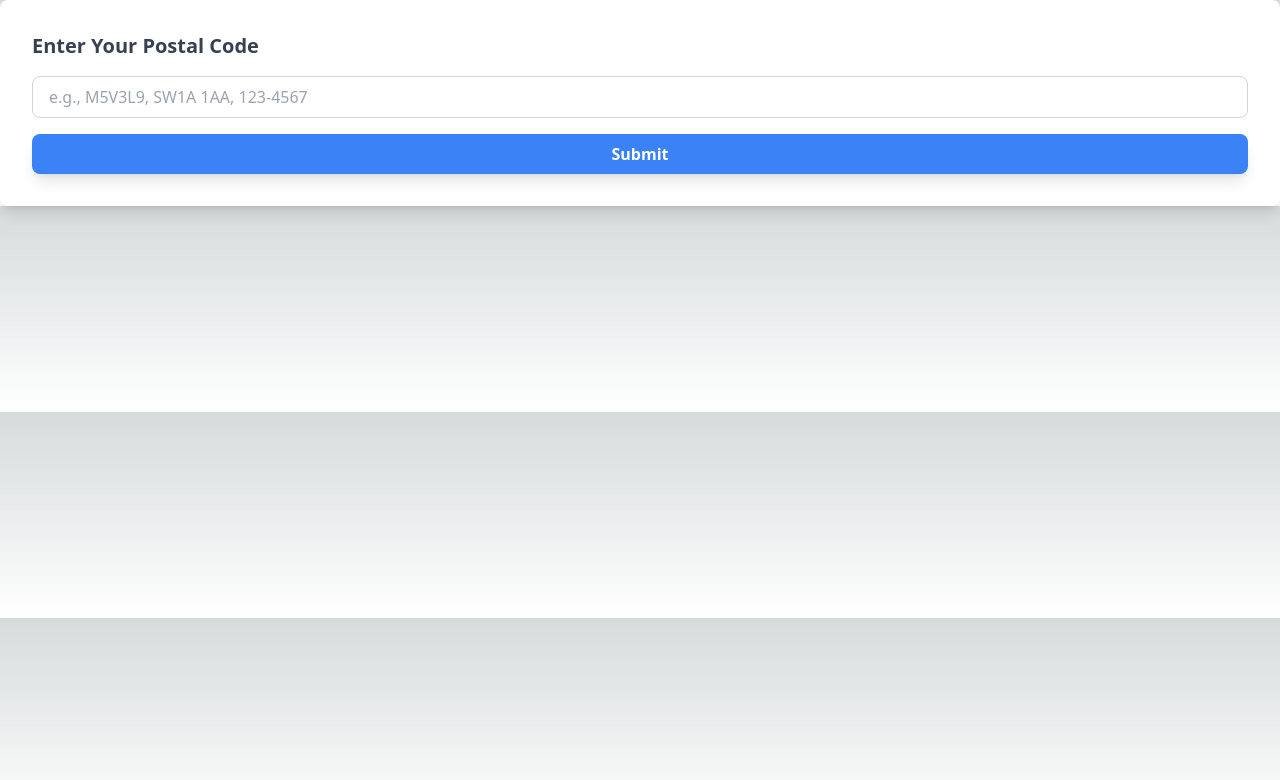
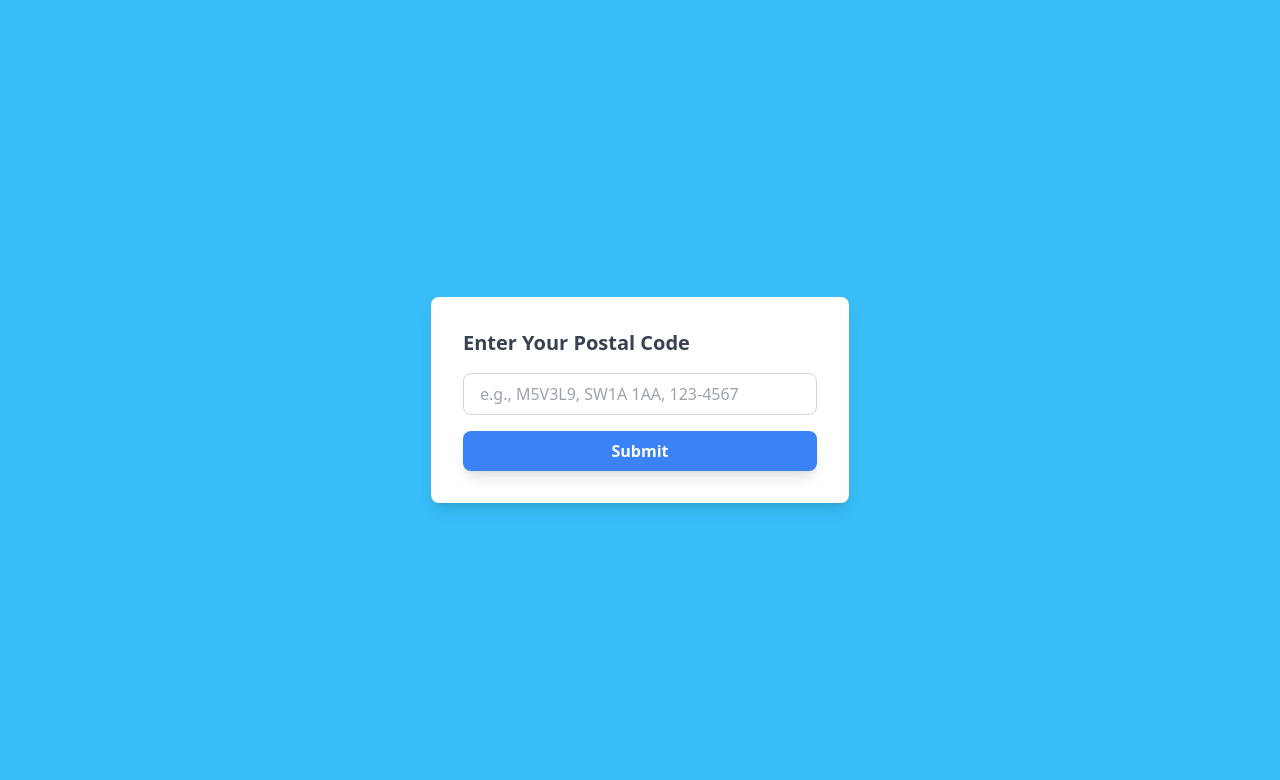
Before and after one commit to ChongYuHau/cprg306-weather-app, a Next.js app: page /components in a window 1280 px wide. Shown: the top 780 px of the page. Built offline with nearby package versions, Linux system fonts and the light colour scheme.

Commit message:
styling_page.js

```diff
--- a/app/components/page.js
+++ b/app/components/page.js
@@ -20,10 +20,10 @@ export default function Page() {
   };
 
   return (
-    <div>
+    <div className="flex flex-col items-center justify-center min-h-screen bg-sky-400 text-black p-6">
       {!weather && !error && <PostalCodeInput onSubmit={handlePostalCodeSubmit} />}
       {weather && <DisplayWeather weather={weather} />}
-      {error && <p className="text-red-500 text-center">{error}</p>}
+      {error && <p className="text-red-500 text-lg font-semibold text-center">{error}</p>}
     </div>
   );
 }
```
